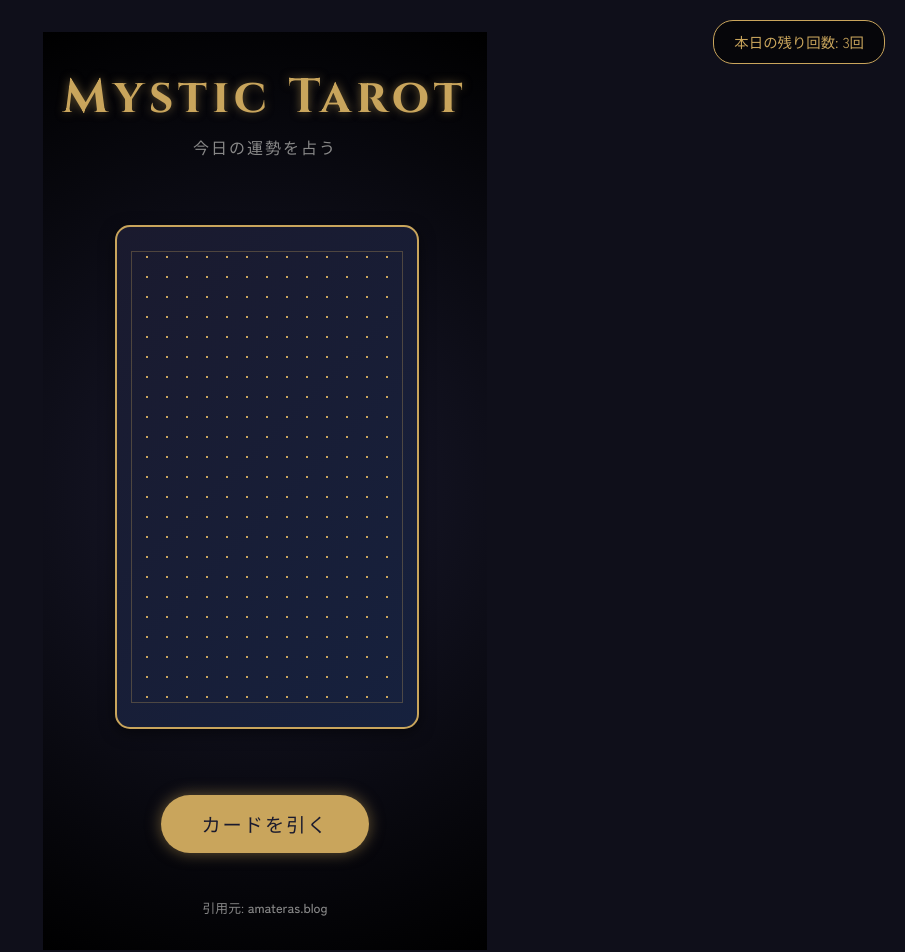
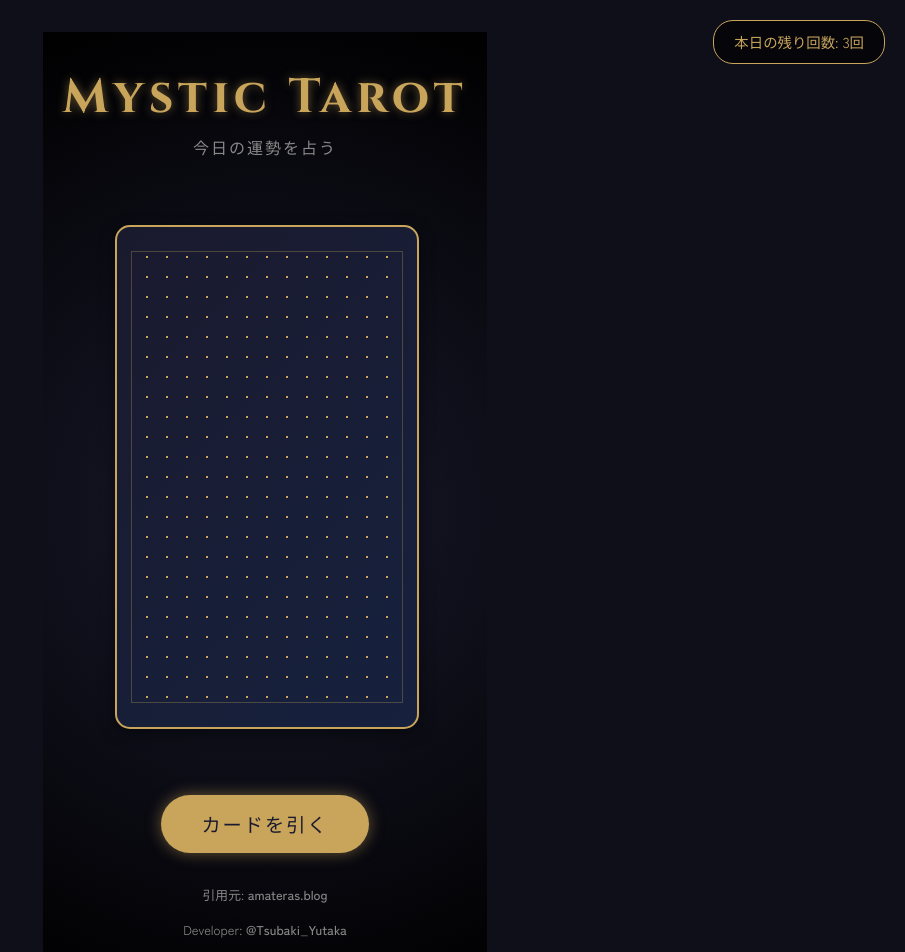
Before and after one commit to testuser1970/tarot-app, a React (Vite) app: page / in a window 1280 px wide. Shown: the top 952 px of the page, without its empty margins (375-1280 px from the left). Built offline with nearby package versions, Linux system fonts and the light colour scheme.

Commit message:
feat: add developer credit (X link) to footer

```diff
--- a/index.html
+++ b/index.html
@@ -1,13 +1,27 @@
 <!doctype html>
 <html lang="en">
+
 <head>
   <meta charset="UTF-8" />
   <link rel="icon" type="image/svg+xml" href="/vite.svg" />
   <meta name="viewport" content="width=device-width, initial-scale=1.0" />
-    <title>tarot</title>
+  <title>Mystic Tarot - 今日の運勢</title>
+  <meta name="description" content="ウェイト版タロットで今日の運勢を占いましょう。無料で遊べるタロット占いアプリです。" />
+
+  <!-- OGP Settings -->
+  <meta property="og:type" content="website" />
+  <meta property="og:title" content="Mystic Tarot - 今日の運勢" />
+  <meta property="og:description" content="ウェイト版タロットで今日の運勢を占いましょう。無料で遊べるタロット占いアプリです。" />
+  <meta property="og:image" content="https://tarot-six-sigma.vercel.app/og-image.png" />
+  <meta property="og:site_name" content="Mystic Tarot" />
+  <meta name="twitter:card" content="summary_large_image" />
+  <meta name="twitter:title" content="Mystic Tarot - 今日の運勢" />
+  <meta name="twitter:description" content="ウェイト版タロットで今日の運勢を占いましょう。" />
 </head>
+
 <body>
   <div id="root"></div>
   <script type="module" src="/src/main.tsx"></script>
 </body>
+
 </html>
--- a/src/App.css
+++ b/src/App.css
@@ -37,15 +37,29 @@ body {
   margin-top: 2rem;
   font-size: 0.8rem;
   color: #888;
+  display: flex;
+  flex-direction: column;
+  gap: 0.5rem;
+  padding-bottom: 2rem;
+}
+
+.app-footer p {
+  margin: 0;
 }
 
 .app-footer a {
   color: #888;
   text-decoration: none;
+  transition: color 0.3s ease;
 }
 
 .app-footer a:hover {
   text-decoration: underline;
+  color: var(--primary-color);
+}
+
+.developer-info {
+  margin-top: 0.5rem;
 }
 
 .app-header {
--- a/src/App.tsx
+++ b/src/App.tsx
@@ -83,6 +83,10 @@ function App() {
 
       <footer className="app-footer">
         <p>引用元: <a href="https://amateras.blog/public-domain-waite-major/" target="_blank" rel="noopener noreferrer">amateras.blog</a></p>
+        <div className="developer-info">
+          <span>Developer: </span>
+          <a href="https://x.com/Tsubaki_Yutaka" target="_blank" rel="noopener noreferrer">@Tsubaki_Yutaka</a>
+        </div>
       </footer>
     </div>
   );
```
Also changed, not shown: public/og-image.png (added), 1 other file (tests, documents, lock files or other folders). Lines whose indentation alone changed are shown as unchanged.
